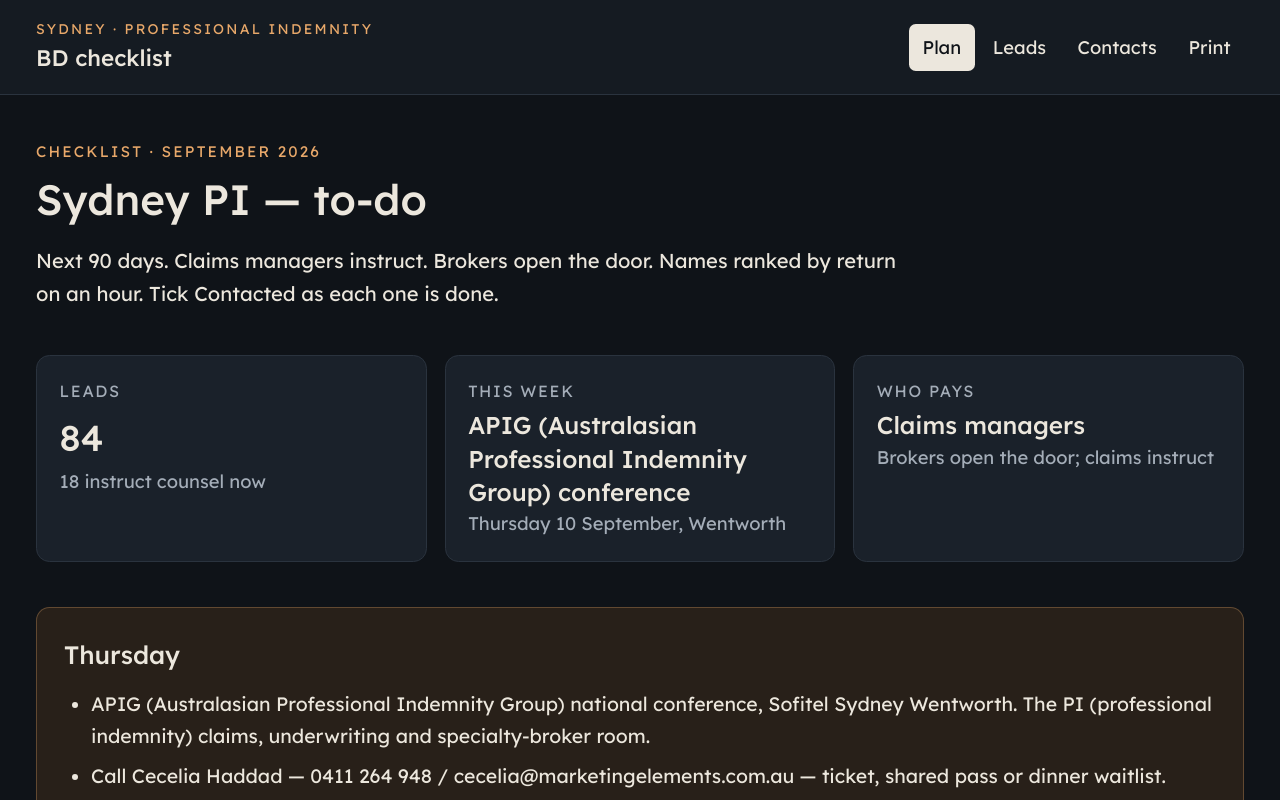
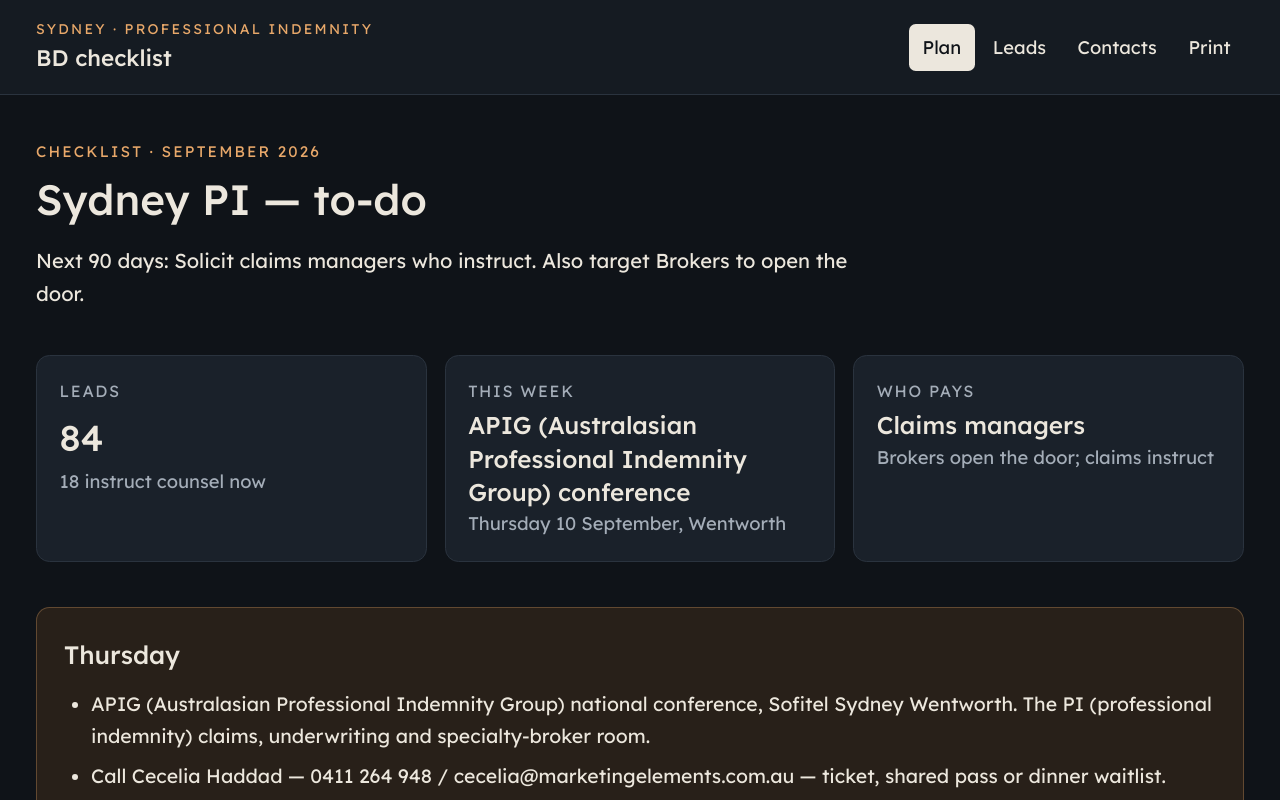
Before and after one commit to Rocketgrab/pi-connect, a Next.js app: page / in a window 1280 px wide. Shown: the top 800 px of the page. Built offline with nearby package versions, Linux system fonts and the light colour scheme.

Commit message:
Update plan intro: solicit claims managers and target brokers
Co-authored-by: keitasaito11 <keitasaito11@gmail.com>

```diff
--- a/components/StrategyContent.tsx
+++ b/components/StrategyContent.tsx
@@ -56,8 +56,8 @@ export function StrategyContent({ forPrint = false }: { forPrint?: boolean }) {
           Sydney PI — to-do
         </h1>
         <p className="mt-4 max-w-3xl text-[1.12rem] leading-relaxed text-ink">
-          Next 90 days. Claims managers instruct. Brokers open the door. Names
-          ranked by return on an hour. Tick Contacted as each one is done.
+          Next 90 days: Solicit claims managers who instruct. Also target
+          Brokers to open the door.
         </p>
       </section>
 
```
